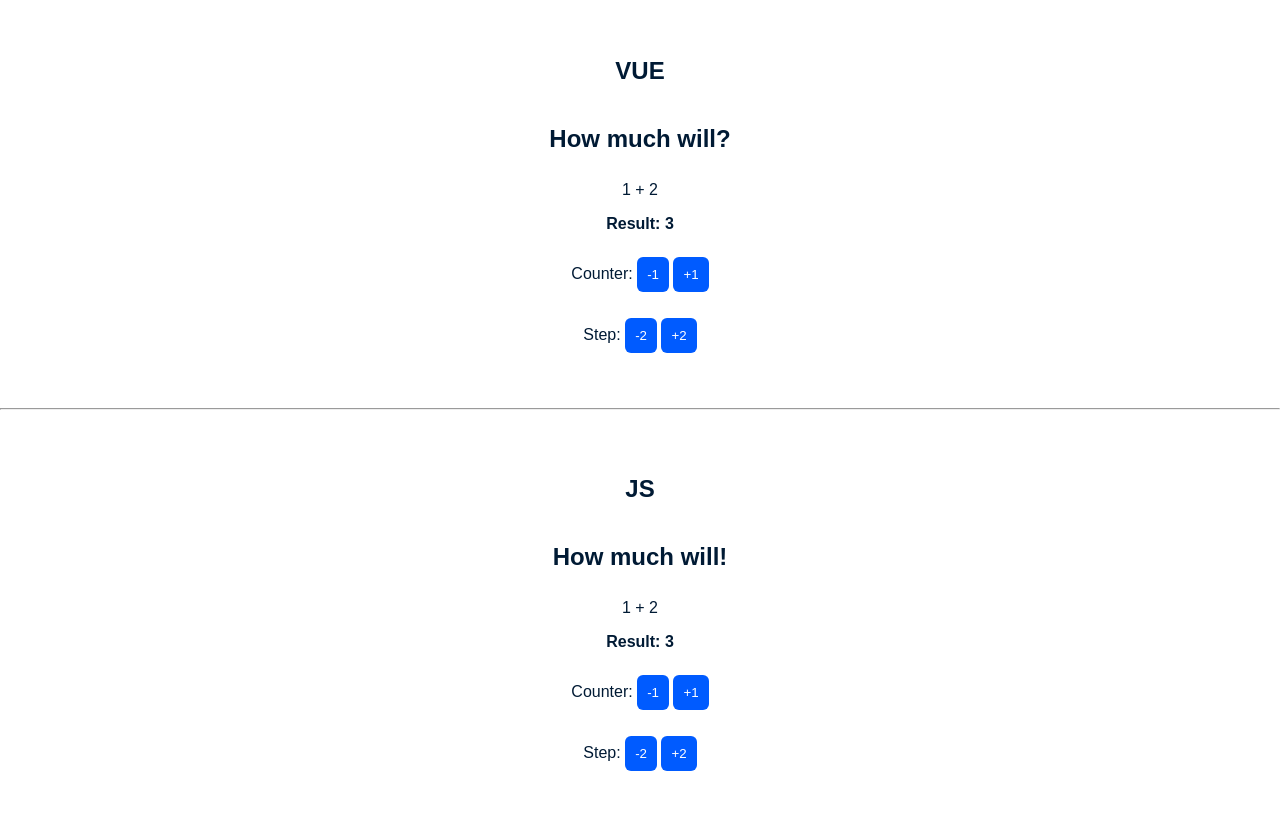
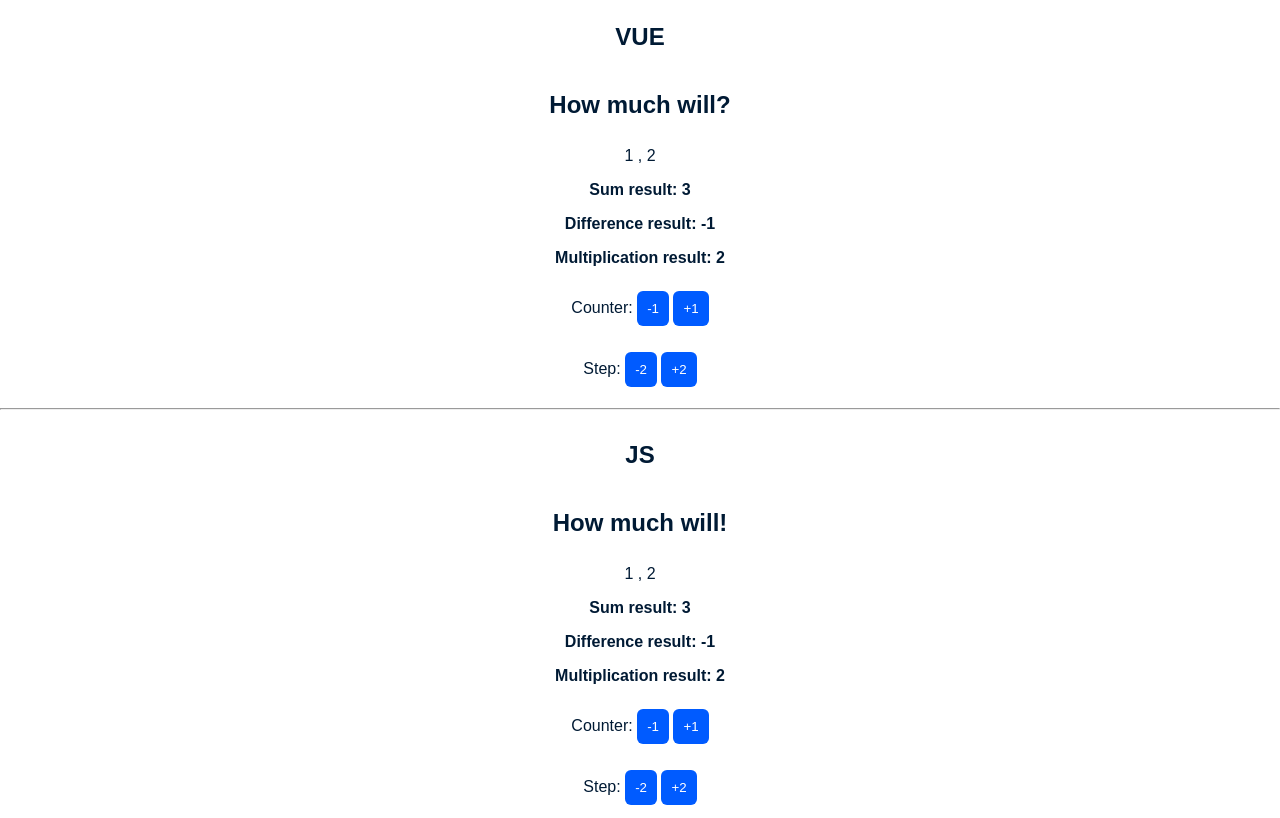
Before and after one commit to ozon-edu-vue-2021/homework-1-Ftronos, a plain HTML site: page index.html in a window 1280 px wide. Drawn offline with nearby package versions, Linux system fonts and the light colour scheme.

Commit message:
Added multiplication and difference.

```diff
--- a/index.html
+++ b/index.html
@@ -14,8 +14,10 @@
     <section class="app vue-app">
         <h1>VUE</h1>
         <h2>How much will?</h2>
-        <p>{{counter}} + {{step}}</p>
-        <p><strong>Result: {{sum}}</strong></p>
+        <p>{{counter}} , {{step}}</p>
+        <p><strong>Sum result: {{sum}}</strong></p>
+        <p><strong>Difference result: {{difference}}</strong></p>
+        <p><strong>Multiplication result: {{multiplication}}</strong></p>
         <div class="math">
             Counter:
             <button class="button minus" v-on:click="decrementCounterHandler">-1</button>
@@ -31,8 +33,10 @@
     <section class="app js-app">
         <h1>JS</h1>
         <h2>How much will!</h2>
-        <p><span class="counter"></span> + <span class="step"></span></p>
-        <p><strong>Result: <span class="sum"></span></strong></p>
+        <p><span class="counter"></span> , <span class="step"></span></p>
+        <p><strong>Sum result: <span class="sum"></span></strong></p>
+        <p><strong>Difference result: <span class="difference"></span></strong></p>
+        <p><strong>Multiplication result: <span class="multiplication"></span></strong></p>
         <div class="math counter">
             Counter:
             <button class="button minus">-1</button>
@@ -68,6 +72,12 @@
             computed: {
                 sum() {
                     return this.counter + this.step;
+                },
+                difference() {
+                    return this.counter - this.step;
+                },
+                multiplication() {
+                    return this.counter * this.step;
                 }
             }
         })
@@ -79,6 +89,8 @@
         const buttonStepElMinus = document.querySelector('.js-app .step .minus');
         const buttonStepElPlus = document.querySelector('.js-app .step .plus');
         const sumEl = document.querySelector('.js-app .sum');
+        const differenceEl = document.querySelector('.js-app .difference');
+        const multiplicationEl = document.querySelector('.js-app .multiplication');
         const stepEl = document.querySelector('.js-app .step');
 
         const data = {
@@ -103,8 +115,14 @@
         const getSum = function () {
             sumEl.innerText = data.counter + data.step;
         };
+        const getDifference = function () {
+            differenceEl.innerText = data.counter - data.step;
+        };
+        const getMultiplication = function () {
+            multiplicationEl.innerText = data.counter * data.step;
+        };
 
-        const queue = [getSum];
+        const queue = [getSum, getDifference, getMultiplication];
 
         Object.keys(data).forEach(key => {
             let value = data[key];
@@ -124,6 +142,8 @@
         counterEl.textContent = data.counter;
         stepEl.textContent = data.step;
         getSum();
+        getDifference();
+        getMultiplication();
         buttonCounterElMinus.addEventListener('click', decrementCounterHandler);
         buttonCounterElPlus.addEventListener('click', incrementCounterHandler);
         buttonStepElMinus.addEventListener('click', decrementStepHandler);
```
